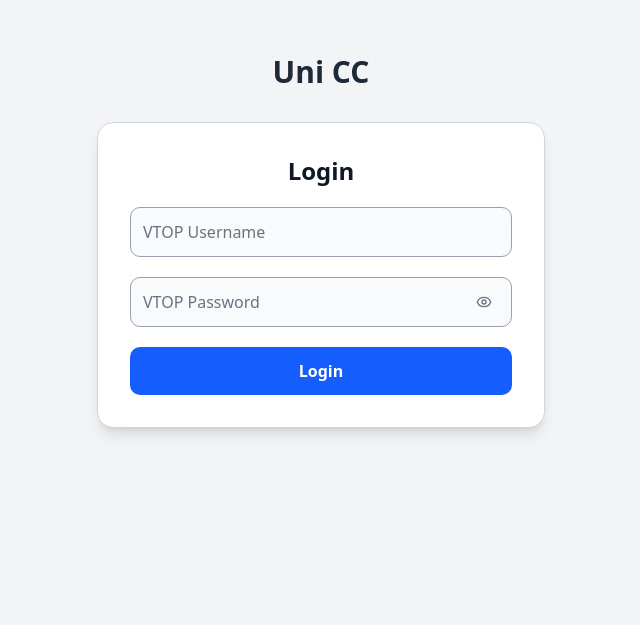
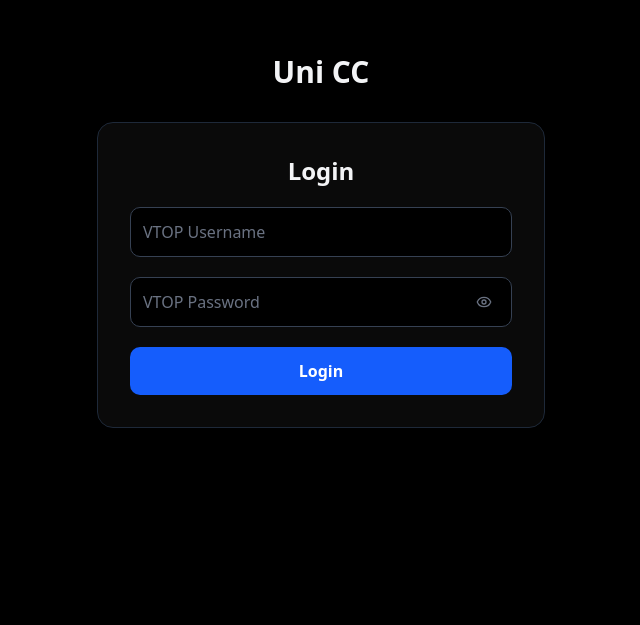
Before and after one commit to Arya4930/UniCC, a Next.js app: page / in a window 1280 px wide. Shown: the part 175-800 px from the top of the page, without its empty margins (319-959 px from the left). Built offline with nearby package versions, Linux system fonts and the light colour scheme.

Commit message:
change default theme

```diff
--- a/src/app/layout.tsx
+++ b/src/app/layout.tsx
@@ -67,7 +67,7 @@ export default function RootLayout({ children }: { children: React.ReactNode })
       >
         <ThemeProvider
           attribute="class"
-          defaultTheme="system"
+          defaultTheme="midnight"
           enableSystem
           disableTransitionOnChange
           value={{ light: "light", dark: "dark", midnight: "midnight" }}
```
